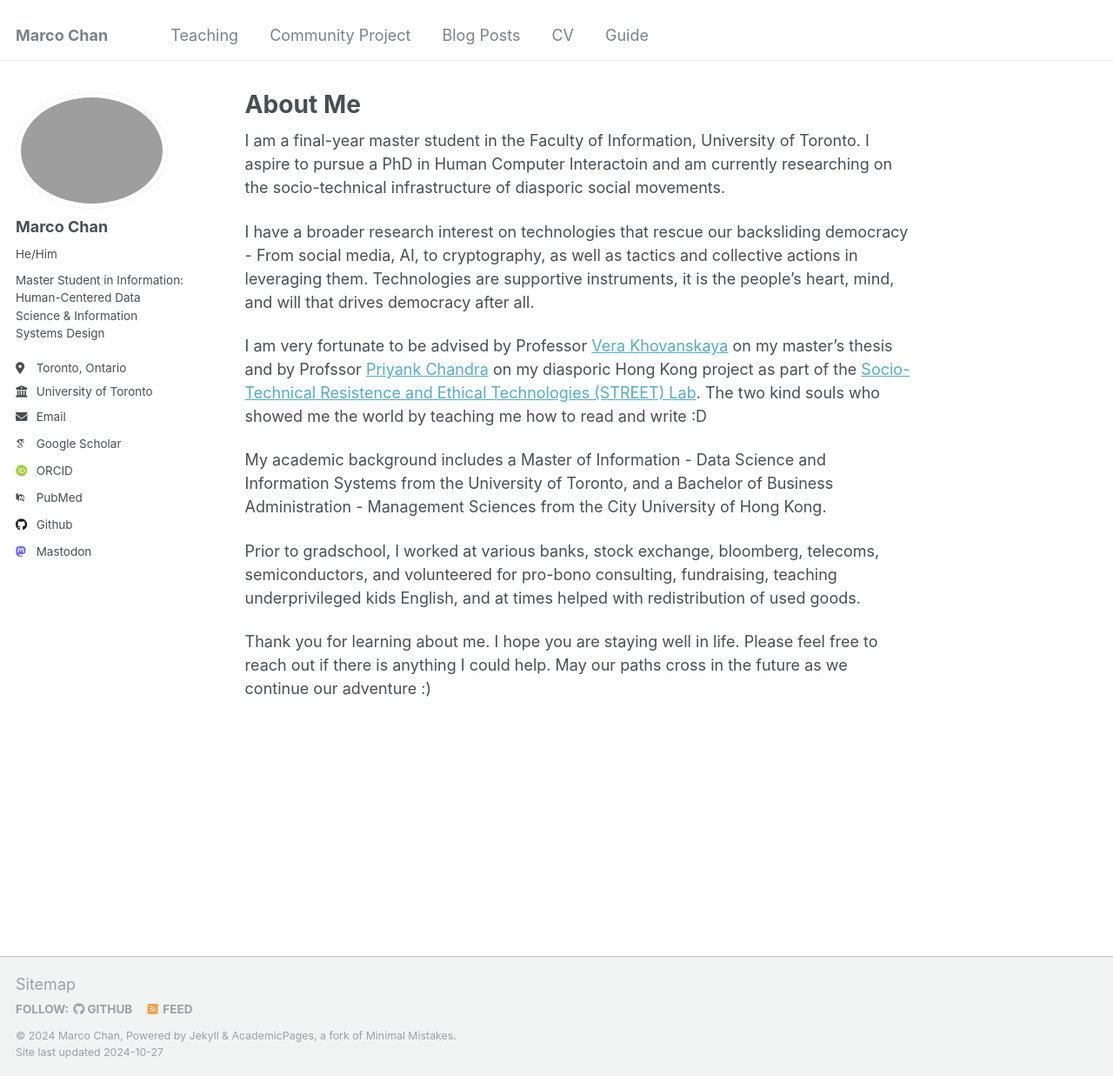
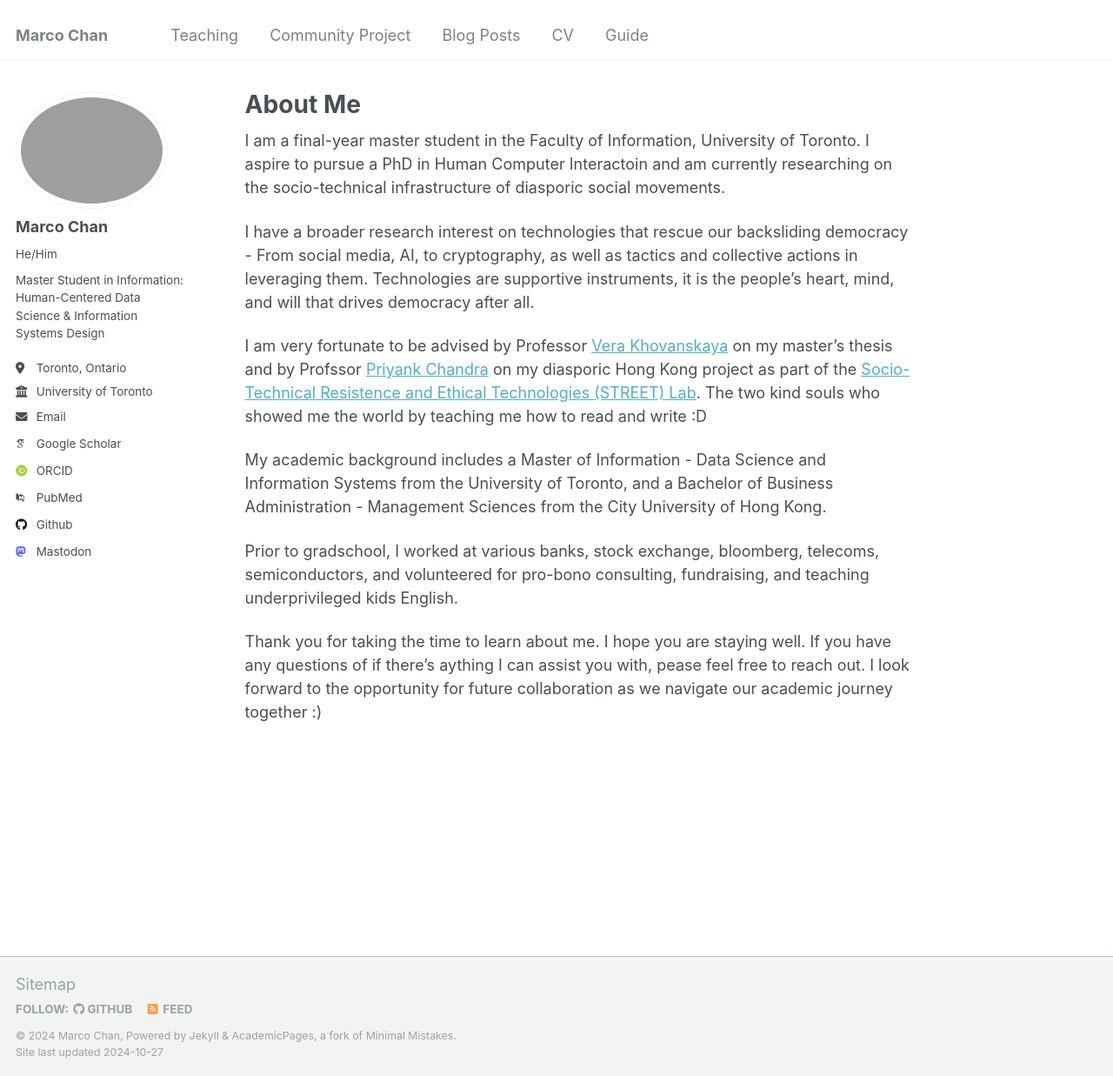
Before and after one commit to Marco-ProspectivePhD/home, a Jekyll site: the page built from _pages/about.md, in a window 1280 px wide and 1237 px high. Shown: the whole window at 87% size. Built offline with Jekyll 4.4.1, drawn with Linux system fonts in a browser that asks for light colours; some web fonts are replaced.

Commit message:
Update about.md

```diff
--- a/_pages/about.md
+++ b/_pages/about.md
@@ -15,6 +15,6 @@ I am very fortunate to be advised by Professor [Vera Khovanskaya](https://verakh
 
 My academic background includes a Master of Information - Data Science and Information Systems from the University of Toronto, and a Bachelor of Business Administration - Management Sciences from the City University of Hong Kong.
 
-Prior to gradschool, I worked at various banks, stock exchange, bloomberg, telecoms, semiconductors, and volunteered for pro-bono consulting, fundraising, teaching underprivileged kids English, and at times helped with redistribution of used goods.
+Prior to gradschool, I worked at various banks, stock exchange, bloomberg, telecoms, semiconductors, and volunteered for pro-bono consulting, fundraising, and teaching underprivileged kids English.
 
-Thank you for learning about me. I hope you are staying well in life. Please feel free to reach out if there is anything I could help. May our paths cross in the future as we continue our adventure :)
+Thank you for taking the time to learn about me. I hope you are staying well. If you have any questions of if there's aything I can assist you with, pease feel free to reach out. I look forward to the opportunity for future collaboration as we navigate our academic journey together :)
```
